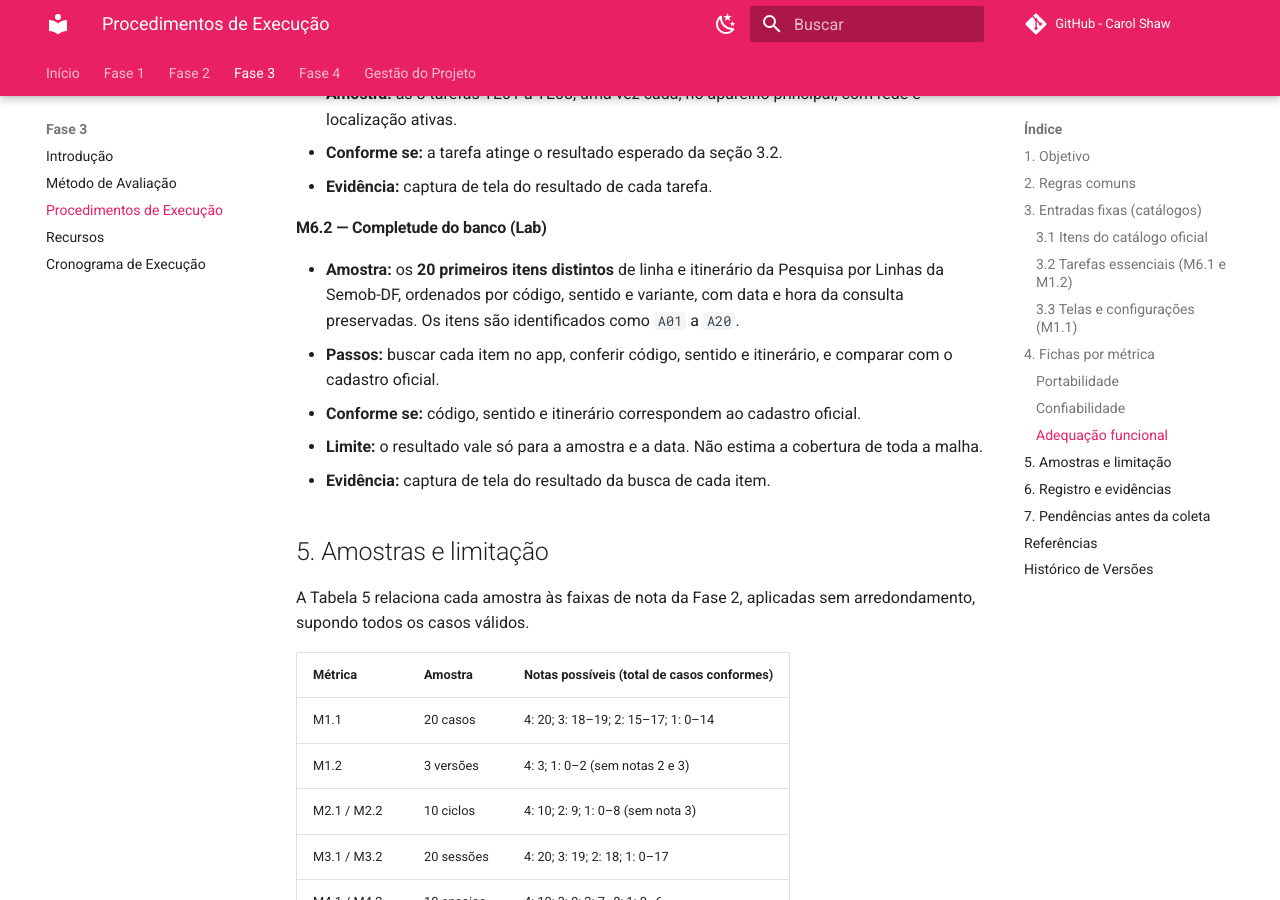
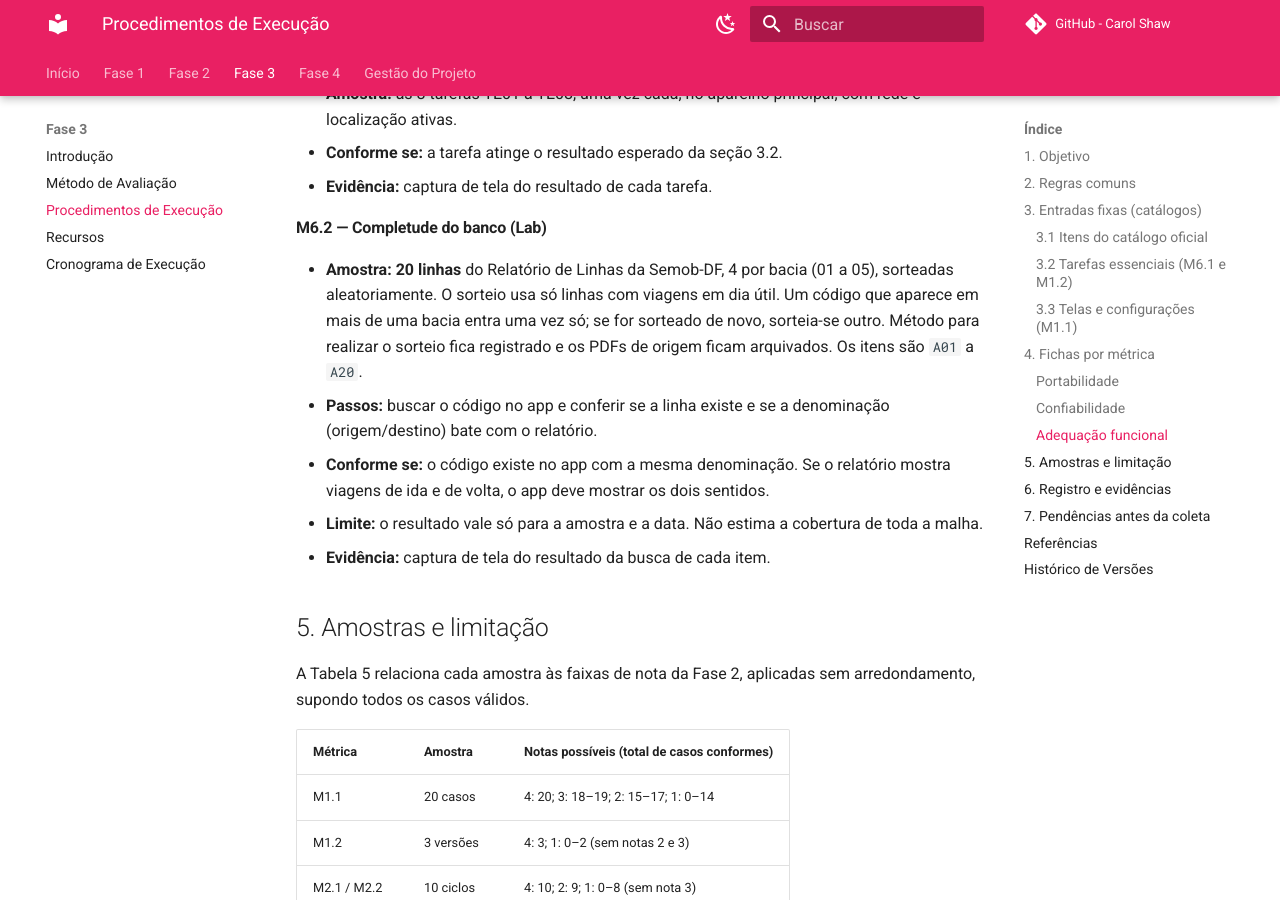
Before and after one commit to FCTE-Qualidade-de-Software-1/2026-2_T02_CAROL_SHAW, an MkDocs documentation site: the page built from docs/fase3/2-procedimentos.md, in a window 1280 px wide and 900 px high, scrolled down 7360 px. Built offline with MkDocs 1.6.1 and Material for MkDocs 9.7.7, drawn with Linux system fonts in a browser that asks for light colours; comment, search, counter and statistics services are not loaded; some of the changed text lies outside the part shown.

Commit message:
docs/Atualização do procedimento da métrica M6.2

```diff
--- a/docs/fase3/2-procedimentos.md
+++ b/docs/fase3/2-procedimentos.md
@@ -31,7 +31,7 @@ Os valores abaixo são decisões do projeto para uma execução acadêmica com a
 
 ### 3.1 Itens do catálogo oficial
 
-`L01` e `L02` são duas linhas da [Pesquisa por Linhas da Semob-DF](https://dfnoponto.semob.df.gov.br/pesquisa-por-linhas/)[3], e `P01` é uma parada do itinerário de `L01`. Eles são escolhidos e registrados **antes** da coleta (ver seção 7).
+`L01` e `L02` são duas linhas do [Relatório de Linhas da Semob-DF](https://www.semob.df.gov.br/dados-do-sistema-de-transporte-publico-do-df)[3], e `P01` é uma parada do itinerário de `L01`. Eles são escolhidos e registrados **antes** da coleta (ver seção 7).
 
 ### 3.2 Tarefas essenciais (M6.1 e M1.2)
 
@@ -200,9 +200,9 @@ Definições: **crash** é encerramento inesperado do app. **Congelamento** é a
 
 #### M6.2 — Completude do banco (Lab)
 
-- **Amostra:** os **20 primeiros itens distintos** de linha e itinerário da Pesquisa por Linhas da Semob-DF, ordenados por código, sentido e variante, com data e hora da consulta preservadas. Os itens são identificados como `A01` a `A20`.
-- **Passos:** buscar cada item no app, conferir código, sentido e itinerário, e comparar com o cadastro oficial.
-- **Conforme se:** código, sentido e itinerário correspondem ao cadastro oficial.
+- **Amostra:** **20 linhas** do Relatório de Linhas da Semob-DF, 4 por bacia (01 a 05), sorteadas aleatoriamente. O sorteio usa só linhas com viagens em dia útil. Um código que aparece em mais de uma bacia entra uma vez só; se for sorteado de novo, sorteia-se outro. Método para realizar o sorteio fica registrado e os PDFs de origem ficam arquivados. Os itens são `A01` a `A20`.
+- **Passos:** buscar o código no app e conferir se a linha existe e se a denominação (origem/destino) bate com o relatório.
+- **Conforme se:** o código existe no app com a mesma denominação. Se o relatório mostra viagens de ida e de volta, o app deve mostrar os dois sentidos.
 - **Limite:** o resultado vale só para a amostra e a data. Não estima a cobertura de toda a malha.
 - **Evidência:** captura de tela do resultado da busca de cada item.
 
@@ -273,7 +273,7 @@ Os itens da Tabela 7 precisam estar preenchidos e versionados antes do primeiro
 
 [2] BRASIL. *Lei nº 13.709, de 14 de agosto de 2018*. Lei Geral de Proteção de Dados Pessoais (LGPD). Diário Oficial da União: seção 1, Brasília, DF, 15 ago. 2018.
 
-[3] Semob-DF. [Pesquisa por Linhas — DF no Ponto](https://dfnoponto.semob.df.gov.br/pesquisa-por-linhas/). Acesso em: 16 nov. 2026.
+[3] Semob-DF. [Relatório de Linhas — DF no Ponto](https://www.semob.df.gov.br/dados-do-sistema-de-transporte-publico-do-df). Acesso em: 17 nov. 2026.
 
 [4] Android Developers. [Armazenamento de dados e arquivos](https://developer.android.com/training/data-storage).
 
```
Also changed, not shown: docs/fase3/4-cronograma.md (+1 -1 lines).
